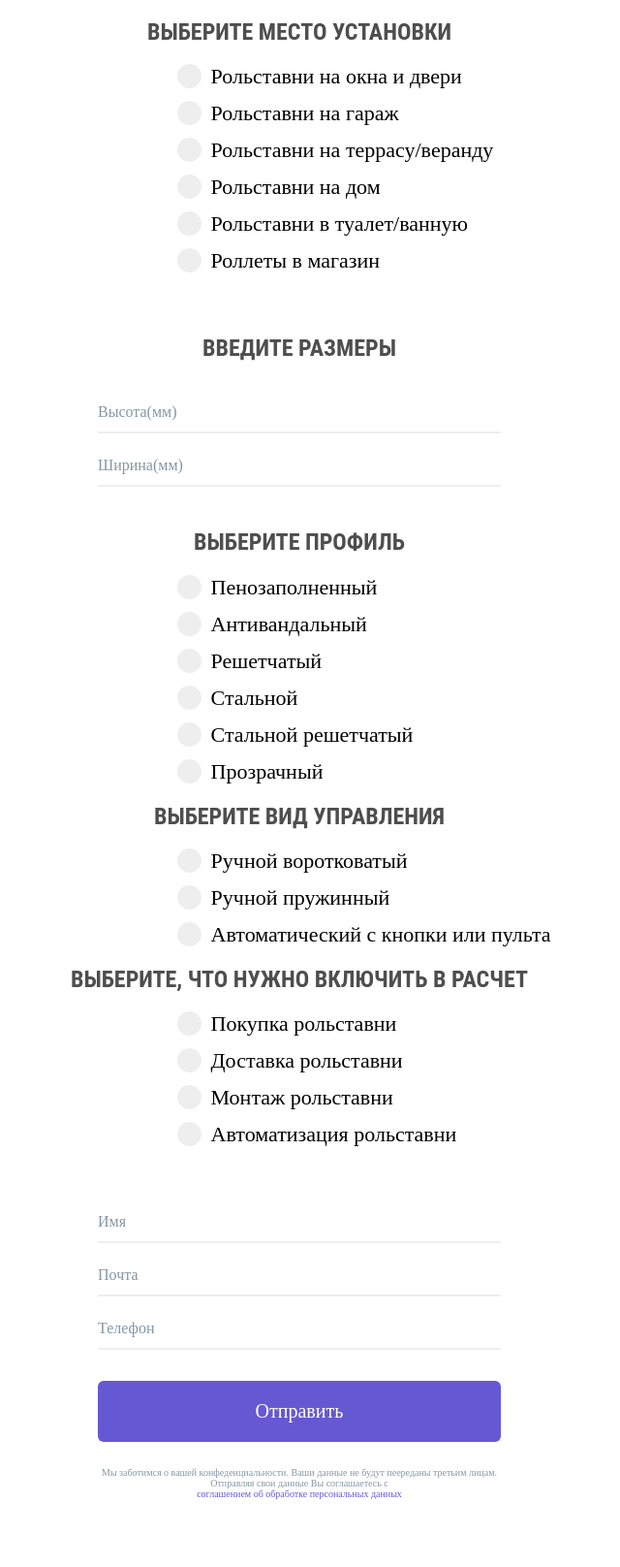
After one commit to artem-create16/site_master, a Flask app: page /calculator in a window 1280 px wide. The commit adds this page. Shown: the whole page at 97% size, without its empty margins (331-971 px from the left). Run offline with Flask 2, Linux system fonts and the light colour scheme.

Commit message:
fixed css7

```diff
--- a/application/__init__.py
+++ b/application/__init__.py
@@ -2,12 +2,13 @@ import os
 
 from flask import Flask
 from application.index.routes import index_blueprint
-
+from application.calculator.routes import calculator_blueprint
 
 def init_app():
     app = Flask(__name__)
     app.config['SECRET_KEY'] = str(os.getenv("SECRET_KEY"))
     with app.app_context():
         app.register_blueprint(index_blueprint)
+        app.register_blueprint(calculator_blueprint)
 
     return app
--- /dev/null
+++ b/application/calculator/form.py
@@ -0,0 +1,46 @@
+from flask_wtf import FlaskForm
+from wtforms import StringField, SubmitField, TextAreaField, SelectMultipleField, RadioField
+from wtforms.validators import DataRequired
+import enum
+
+
+class Place(enum.Enum):
+    windows_doors = 'Рольставни на окна и двери'
+    garage = 'Рольставни на гараж'
+    veranda = 'Рольставни на террасу/веранду'
+    home = 'Рольставни на дом'
+    toilet = 'Рольставни в туалет/ванную'
+    shop = 'Роллеты в магазин'
+
+
+class Kind(enum.Enum):
+    foam = 'Пенозаполненный'
+    anti_vandal = 'Антивандальный'
+    lattice = 'Решетчатый'
+    steel = 'Стальной'
+    steel_lattice = 'Стальной решетчатый'
+    transparent = 'Прозрачный'
+
+
+class Control(enum.Enum):
+    crank = 'Ручной воротковатый'
+    spring = 'Ручной пружинный'
+    auto = 'Автоматический с кнопки или пульта'
+
+
+class Services(enum.Enum):
+    buy = 'Покупка рольставни'
+    deliver = 'Доставка рольставни'
+    mounting = 'Монтаж рольставни'
+    automation = 'Автоматизация рольставни'
+
+
+class CalculatorForm(FlaskForm):
+    place = RadioField('Place', choices=[place.name for place in Place])
+    size = StringField('Size', validators=[DataRequired()])
+    kind = RadioField('Kind', choices=[kind.name for kind in Kind])
+    control = RadioField('Control', choices=[control.name for control in Control])
+    services = SelectMultipleField('Services', choices=[service.name for service in Services])
+    name = StringField('Size', validators=[DataRequired()])
+    number = StringField('Size', validators=[DataRequired()])
+    submit = SubmitField('Go')
--- /dev/null
+++ b/application/calculator/routes.py
@@ -0,0 +1,11 @@
+import os
+
+from flask import Blueprint, render_template, request, send_from_directory
+import application.calculator.controller as controller
+template_dir = os.path.abspath('../templates')
+calculator_blueprint = Blueprint('calculator', __name__, template_folder=template_dir)
+
+
+@calculator_blueprint.route('/calculator', methods=["POST", "GET"])
+def calculator():
+    return controller.calculator()
--- /dev/null
+++ b/application/static/calculator.css
@@ -0,0 +1,221 @@
+h1, h2, h3, h4, h5, h6 {
+    font-family: 'Roboto Condensed', sans-serif;
+    font-weight: 600;
+    line-height: 110%;
+    text-transform: uppercase;
+    color: #4e4e4e;
+}
+
+.title {
+    text-align: center;
+}
+
+.container {
+  margin-left: 40%;
+  list-style-position: inside;
+  display: block;
+  position: relative;
+  padding-left: 35px;
+  padding-right: 200px;
+  margin-bottom: 12px;
+  cursor: pointer;
+  font-size: 22px;
+  -webkit-user-select: none;
+  -moz-user-select: none;
+  -ms-user-select: none;
+  user-select: none;
+}
+
+/* Hide the browser's default radio button */
+.container input {
+  position: absolute;
+  opacity: 0;
+  cursor: pointer;
+}
+
+/* Create a custom radio button */
+.checkmark {
+  position: absolute;
+  top: 0;
+  left: 0;
+  height: 25px;
+  width: 25px;
+  background-color: #eee;
+  border-radius: 50%;
+}
+
+/* On mouse-over, add a grey background color */
+.container:hover input ~ .checkmark {
+  background-color: #ccc;
+}
+
+/* When the radio button is checked, add a blue background */
+.container input:checked ~ .checkmark {
+  background-color: #2196F3;
+}
+
+/* Create the indicator (the dot/circle - hidden when not checked) */
+.checkmark:after {
+  content: "";
+  position: absolute;
+  display: none;
+}
+
+/* Show the indicator (dot/circle) when checked */
+.container input:checked ~ .checkmark:after {
+  display: block;
+}
+
+/* Style the indicator (dot/circle) */
+.container .checkmark:after {
+ 	top: 9px;
+	left: 9px;
+	width: 8px;
+	height: 8px;
+	border-radius: 50%;
+	background: white;
+}
+/*FORM*/
+
+.title-offers h2 {
+    text-align: center;
+    width: 100%;
+    margin-top: -60px;
+}
+
+@import url("https://fonts.googleapis.com/css2?family=DM+Sans:wght@400;500;700&display=swap");
+.contact-us, .contact-us:after, .contact-us:before {
+    box-sizing: border-box;
+}
+
+.contact-us body {
+    font-family: "DM Sans", sans-serif;
+    line-height: 1.5;
+    background-color: #f1f3fb;
+    padding: 0 2rem;
+}
+
+.contact-us input {
+    -webkit-appearance: none;
+    -moz-appearance: none;
+    appearance: none;
+    border-radius: 0;
+}
+
+.contact-us {
+    margin: 2rem auto;
+    display: flex;
+    flex-direction: column;
+    width: 50%;
+    background-color: #FFF;
+    border-radius: 10px;
+    padding: 0.75rem;
+}
+
+
+.contact-us .card-heading {
+    position: absolute;
+    left: 10%;
+    top: 15%;
+    right: 10%;
+    font-size: 1.75rem;
+    font-weight: 700;
+    color: #735400;
+    line-height: 1.222;
+}
+
+.contact-us .card-heading small {
+    display: block;
+    font-size: 0.75em;
+    font-weight: 400;
+    margin-top: 0.25em;
+}
+
+.contact-us .card-form {
+    padding: 0rem 6rem 0;
+}
+
+@media only screen and (max-width: 768px) {
+    .contact-us .card-form {
+        padding: 0;
+    }
+
+    .title-offers h2 {
+        margin-top: -100px;
+    }
+}
+
+.contact-us .input {
+    display: flex;
+    flex-direction: column-reverse;
+    position: relative;
+    padding-top: 1.5rem;
+}
+
+.contact-us .input + .contact-us .input {
+    margin-top: 1.5rem;
+}
+
+.contact-us .input-label {
+    color: #8597a3;
+    position: absolute;
+    top: 1.5rem;
+    transition: 0.25s ease;
+}
+
+.contact-us .input-field {
+    border: 0;
+    z-index: 1;
+    background-color: transparent;
+    border-bottom: 2px solid #eee;
+    font: inherit;
+    font-size: 1.125rem;
+    padding: 0.25rem 0;
+}
+
+.contact-us .input-field:focus, .contact-us .input-field:valid {
+    outline: 0;
+    border-bottom-color: #6658d3;
+}
+
+.input-field:focus + .input-label, .input-field:valid + .input-label {
+    color: #6658d3;
+    transform: translateY(-1.5rem);
+}
+
+.contact-us .action {
+    margin-top: 2rem;
+}
+
+.contact-us .action-button {
+    font: inherit;
+    font-size: 1.25rem;
+    padding: 1em;
+    width: 100%;
+    font-weight: 500;
+    background-color: #6658d3;
+    border-radius: 6px;
+    color: #FFF;
+    border: 0;
+}
+
+.contact-us .action-button:focus {
+    outline: 0;
+}
+
+.contact-us .card-info {
+    padding: 1rem 1rem;
+    text-align: center;
+    font-size: 0.875rem;
+    color: #8597a3;
+}
+
+.contact-us .card-info a {
+    display: block;
+    color: #6658d3;
+    text-decoration: none;
+}
+
+.contact-us .card-info p {
+    font-size: 10px;
+}
--- a/application/static/main.css
+++ b/application/static/main.css
@@ -1499,7 +1499,7 @@ h3 {
     border-bottom-color: #6658d3;
 }
 
-.contact-us .input-field:focus + .input-label, .input-field:valid + .contact-us .input-label {
+.input-field:focus + .input-label, .input-field:valid + .input-label {
     color: #6658d3;
     transform: translateY(-1.5rem);
 }
--- /dev/null
+++ b/application/templates/calculator.html
@@ -0,0 +1,113 @@
+<!DOCTYPE html>
+<html lang="en">
+<head>
+    <meta charset="UTF-8">
+    <title>Title</title>
+    <link rel="stylesheet" href="../static/calculator.css">
+</head>
+<body>
+<section class="calculator">
+    <div class="form-order">
+        <form action="" method="POST">
+            <div class="place">
+                <div class="title place">
+                    <h2>Выберите место установки</h2>
+                </div>
+                <div class="radio place">
+                    {% for place in places %}
+                    <label class="container place">{{ place.value }}
+                        <input type="radio" name="place" id="{{ place.name }}">
+                        <span class="checkmark"></span>
+                    </label>
+                    {% endfor %}
+                </div>
+            </div>
+            <div class="size">
+                <div class="contact-us">
+                    <div class="title place">
+                        <h2>Введите размеры</h2>
+                    </div>
+                    <div class="card-form">
+                        <div class="input">
+                            <input type="text" class="input-field" required/>
+                            <label class="input-label">Высота(мм)</label>
+                        </div>
+                        <div class="input">
+                            <input type="text" class="input-field" required/>
+                            <label class="input-label">Ширина(мм)</label>
+                        </div>
+                    </div>
+                </div>
+            </div>
+            <div class="kind">
+                <div class="title kind">
+                    <h2>Выберите профиль</h2>
+                </div>
+                <div class="radio kind">
+                    {% for kind in kinds %}
+                    <label class="container kind">{{ kind.value }}
+                        <input type="radio" name="kind" id="{{ kind.name }}">
+                        <span class="checkmark"></span>
+                    </label>
+                    {% endfor %}
+                </div>
+            </div>
+            <div class="control">
+                <div class="title control">
+                    <h2>Выберите вид управления</h2>
+                </div>
+                <div class="radio control">
+                    {% for control in controls %}
+                    <label class="container control">{{ control.value }}
+                        <input type="radio" name="control" id="{{ control.name }}">
+                        <span class="checkmark"></span>
+                    </label>
+                    {% endfor %}
+                </div>
+            </div>
+            <div class="service">
+                <div class="title service">
+                    <h2>Выберите, что нужно включить в расчет</h2>
+                </div>
+                <div class="radio service">
+                    {% for service in services %}
+                    <label class="container service">{{ service.value }}
+                        <input type="checkbox" name="control" id="{{ service.name }}">
+                        <span class="checkmark"></span>
+                    </label>
+                    {% endfor %}
+                </div>
+            </div>
+            <div class="contact-us">
+                <div class="title-offers">
+                </div>
+                <div class="card-form">
+                    <div class="input">
+                        <input type="text" class="input-field" required/>
+                        <label class="input-label">Имя</label>
+                    </div>
+                    <div class="input">
+                        <input type="email" class="input-field" required/>
+                        <label class="input-label">Почта</label>
+                    </div>
+                    <div class="input">
+                        <input type="tel" class="input-field" required/>
+                        <label class="input-label">Телефон</label>
+                    </div>
+                    <div class="action">
+                        <button type="submit" class="action-button">Отправить</button>
+                    </div>
+                </div>
+                <div class="card-info">
+                    <p>Мы заботимся о вашей конфеденциальности. Ваши данные не будут пеереданы третьим лицам.
+                        <br>
+                        Отправляя свои данные Вы соглашаетесь с <a href="#">соглашением об обработке
+                            персональных
+                            данных</a></p>
+                </div>
+            </div>
+        </form>
+    </div>
+</section>
+</body>
+</html>
```
Also changed, not shown: application/calculator/controller.py (added, +15 -0 lines), application/templates/index.html (+1 -241 lines), application/index/controller.py (deleted), application/static/img/5-119.jpg (added). Lines whose indentation alone changed are shown as unchanged.
